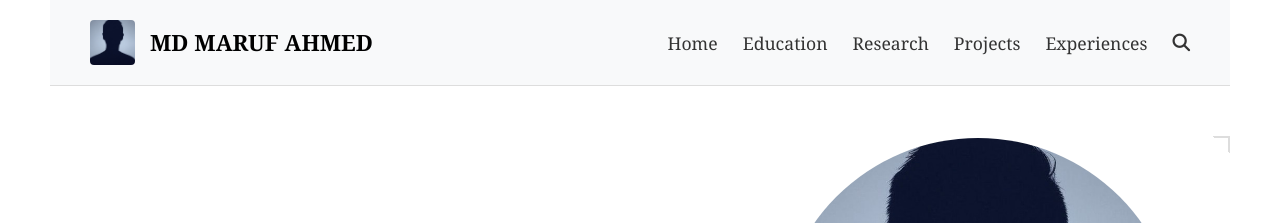
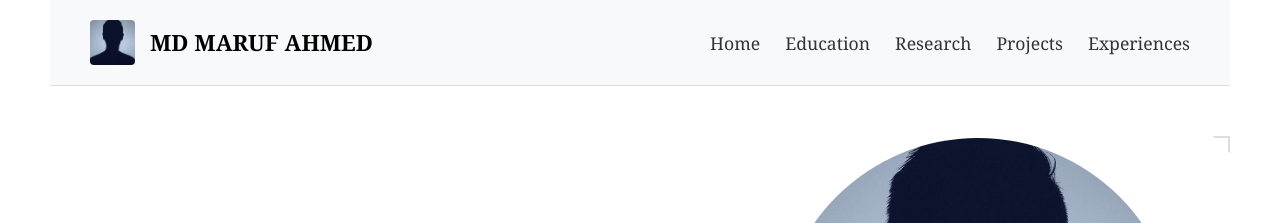
Before and after one commit to maruf066/maruf066.github.io, a Jekyll site: the page built from index.html, in a window 1280 px wide. Shown: the top 223 px of the page. Built offline with Jekyll 4.4.1, drawn with Linux system fonts in a browser that asks for light colours.

Commit message:
Refactor navbar styles for home and other pages
Refactored navbar styles for home and other pages, including new layout and color schemes.

```diff
--- a/_includes/navbar.html
+++ b/_includes/navbar.html
@@ -1,46 +1,37 @@
 <!-- _includes/navbar.html -->
 {% if page.url == "/" or page.url == "/index.html" %}
-  <!-- HOME PAGE STYLES (Light background, dark text) -->
-  {% assign nav_position = "relative" %}
-  {% assign nav_bg = "#f8f9fa" %}
-  {% assign nav_text = "#000000" %}
-  {% assign nav_link = "#333333" %}
-  {% assign nav_shadow = "none" %}
-  {% assign nav_border = "1px solid #ddd" %}
-{% else %}
-  <!-- OTHER PAGES STYLES (Transparent background, white text) -->
-  {% assign nav_position = "absolute" %}
-  {% assign nav_bg = "transparent" %}
-  {% assign nav_text = "#ffffff" %}
-  {% assign nav_link = "#ffffff" %}
-  {% assign nav_shadow = "1px 1px 4px rgba(0,0,0,0.9)" %}
-  {% assign nav_border = "none" %}
-{% endif %}
-
-<div style="position: {{ nav_position }}; top: 0; left: 0; width: 100%; z-index: 9999; display: flex; justify-content: space-between; align-items: center; padding: 20px 40px; box-sizing: border-box; background: {{ nav_bg }}; border-bottom: {{ nav_border }}; font-family: Georgia, 'Times New Roman', serif;">
-
   <!-- ========================================== -->
-    <!-- LEFT SIDE: AVATAR + NAME (Circled in Red 1) -->
+  <!-- HOME PAGE NAVBAR (Light gray, dark text)   -->
   <!-- ========================================== -->
+  <div style="position: relative; width: 100%; z-index: 9999; display: flex; justify-content: space-between; align-items: center; padding: 20px 40px; box-sizing: border-box; background: #f8f9fa; border-bottom: 1px solid #ddd; font-family: Georgia, 'Times New Roman', serif;">
       <div style="display: flex; align-items: center; gap: 15px;">
-        <!-- This is the profile picture -->
           <img src="{{ site.baseurl }}/assets/images/profile-image/avatar.jpeg" alt="Profile" style="width: 45px; height: 45px; border-radius: 4px; object-fit: cover; display: block;">
-        <!-- This is your name -->
-        <a href="{{ site.baseurl }}/" style="font-size: 1.4rem; font-weight: bold; color: {{ nav_text }}; text-decoration: none; text-shadow: {{ nav_shadow }};">
-            MD MARUF AHMED
-        </a>
+          <a href="{{ site.baseurl }}/" style="font-size: 1.4rem; font-weight: bold; color: #000000; text-decoration: none;">MD MARUF AHMED</a>
+      </div>
+      <div style="display: flex; align-items: center; gap: 25px;">
+          <a href="{{ site.baseurl }}/" style="font-size: 1.1rem; color: #333333; text-decoration: none;">Home</a>
+          <a href="{{ site.baseurl }}/education/" style="font-size: 1.1rem; color: #333333; text-decoration: none;">Education</a>
+          <a href="{{ site.baseurl }}/research/" style="font-size: 1.1rem; color: #333333; text-decoration: none;">Research</a>
+          <a href="{{ site.baseurl }}/projects/" style="font-size: 1.1rem; color: #333333; text-decoration: none;">Projects</a>
+          <a href="{{ site.baseurl }}/experiences/" style="font-size: 1.1rem; color: #333333; text-decoration: none;">Experiences</a>
+      </div>
   </div>
 
+{% else %}
   <!-- ========================================== -->
-    <!-- RIGHT SIDE: NAVIGATION LINKS (Circled in Red 2) -->
+  <!-- OTHER PAGES NAVBAR (Transparent, white text)-->
   <!-- ========================================== -->
+  <div style="position: absolute; top: 0; left: 0; width: 100%; z-index: 9999; display: flex; justify-content: space-between; align-items: center; padding: 20px 40px; box-sizing: border-box; background: transparent; font-family: Georgia, 'Times New Roman', serif;">
+      <div style="display: flex; align-items: center; gap: 15px;">
+          <img src="{{ site.baseurl }}/assets/images/profile-image/avatar.jpeg" alt="Profile" style="width: 45px; height: 45px; border-radius: 4px; object-fit: cover; display: block;">
+          <a href="{{ site.baseurl }}/" style="font-size: 1.4rem; font-weight: bold; color: #ffffff; text-decoration: none; text-shadow: 1px 1px 4px rgba(0,0,0,0.9);">MD MARUF AHMED</a>
+      </div>
       <div style="display: flex; align-items: center; gap: 25px;">
-        <a href="{{ site.baseurl }}/" style="font-size: 1.1rem; color: {{ nav_link }}; text-decoration: none; text-shadow: {{ nav_shadow }};">Home</a>
-        <a href="{{ site.baseurl }}/education/" style="font-size: 1.1rem; color: {{ nav_link }}; text-decoration: none; text-shadow: {{ nav_shadow }};">Education</a>
-        <a href="{{ site.baseurl }}/research/" style="font-size: 1.1rem; color: {{ nav_link }}; text-decoration: none; text-shadow: {{ nav_shadow }};">Research</a>
-        <a href="{{ site.baseurl }}/projects/" style="font-size: 1.1rem; color: {{ nav_link }}; text-decoration: none; text-shadow: {{ nav_shadow }};">Projects</a>
-        <a href="{{ site.baseurl }}/experiences/" style="font-size: 1.1rem; color: {{ nav_link }}; text-decoration: none; text-shadow: {{ nav_shadow }};">Experiences</a>
-        <i class="fa fa-search" style="color: {{ nav_link }}; font-size: 1.1rem; text-shadow: {{ nav_shadow }};"></i>
+          <a href="{{ site.baseurl }}/" style="font-size: 1.1rem; color: #ffffff; text-decoration: none; text-shadow: 1px 1px 4px rgba(0,0,0,0.9);">Home</a>
+          <a href="{{ site.baseurl }}/education/" style="font-size: 1.1rem; color: #ffffff; text-decoration: none; text-shadow: 1px 1px 4px rgba(0,0,0,0.9);">Education</a>
+          <a href="{{ site.baseurl }}/research/" style="font-size: 1.1rem; color: #ffffff; text-decoration: none; text-shadow: 1px 1px 4px rgba(0,0,0,0.9);">Research</a>
+          <a href="{{ site.baseurl }}/projects/" style="font-size: 1.1rem; color: #ffffff; text-decoration: none; text-shadow: 1px 1px 4px rgba(0,0,0,0.9);">Projects</a>
+          <a href="{{ site.baseurl }}/experiences/" style="font-size: 1.1rem; color: #ffffff; text-decoration: none; text-shadow: 1px 1px 4px rgba(0,0,0,0.9);">Experiences</a>
       </div>
-
   </div>
+{% endif %}
```
Lines whose indentation alone changed are shown as unchanged.
